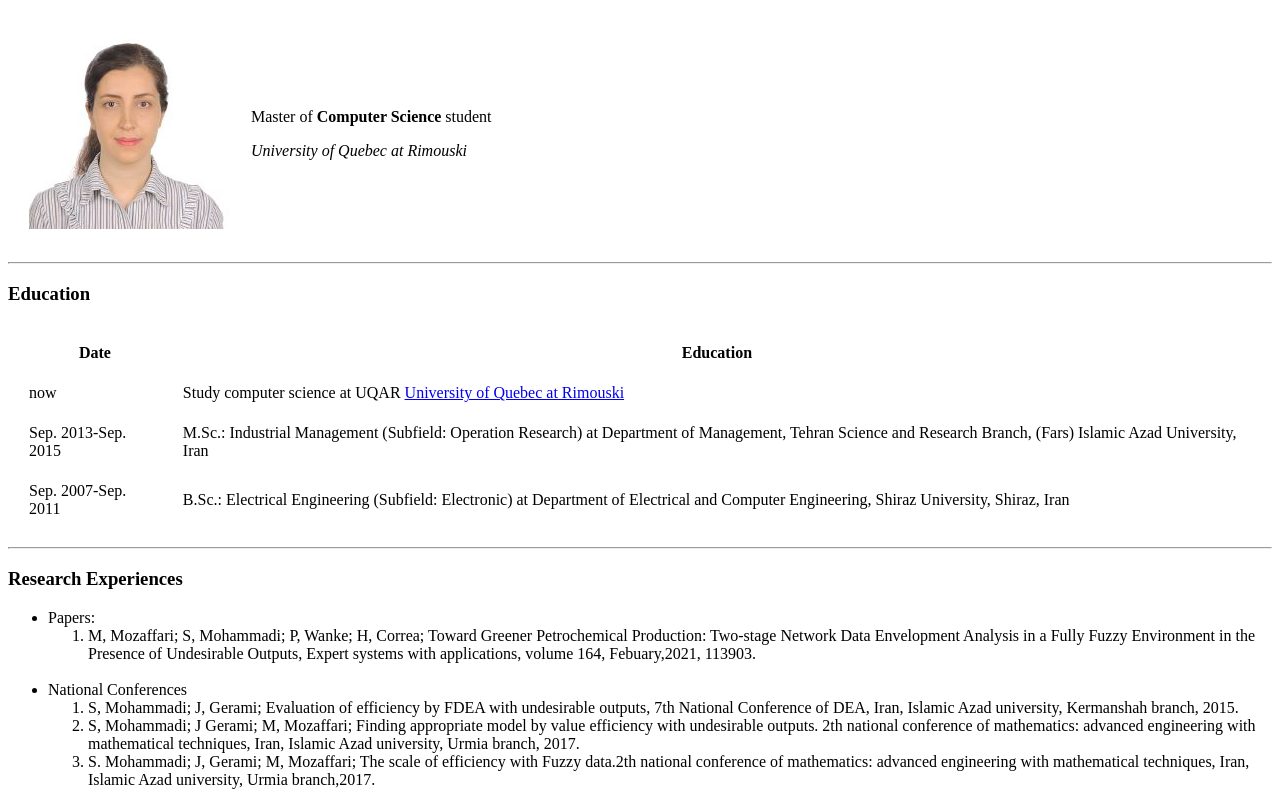
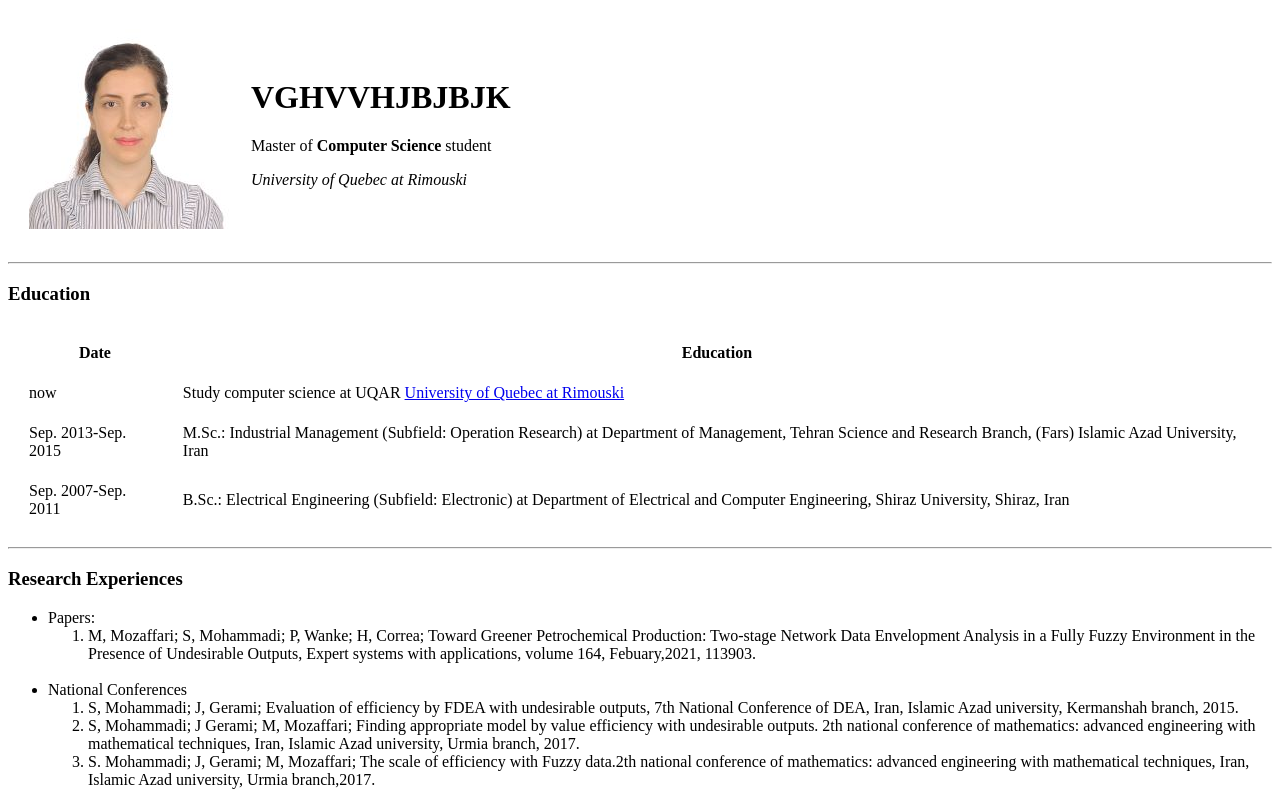
Before and after one commit to samira126/CV_SAMIRA_MOHAMMADI, a plain HTML site: page index.html in a window 1280 px wide. Shown: the top 800 px of the page. Drawn offline with Linux system fonts and the light colour scheme.

Commit message:
Update index.html

```diff
--- a/index.html
+++ b/index.html
@@ -8,7 +8,7 @@
   <body>
     <table cellspacing = "20">
       <td><img src="SAMIRA4.jpg" alt="Samira Mohammadi profile picture">
-      </td><td><h1>  </h1>
+      </td><td><h1>  VGHVVHJBJBJK</h1>
 
           <p>Master  of <strong>Computer Science </strong>student</p>
           <p><em> University of Quebec at Rimouski</em></p></td>
```
